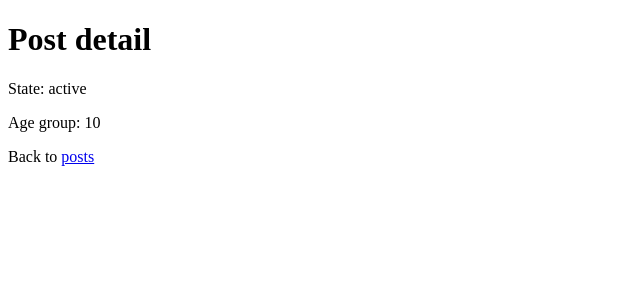
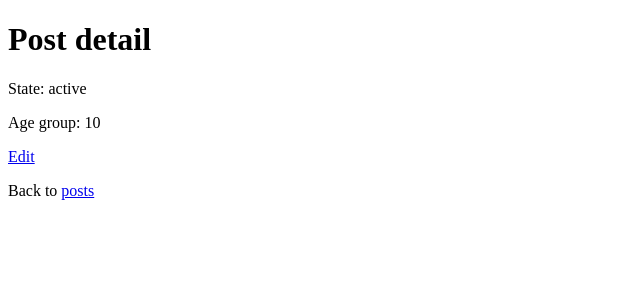
Before and after one commit to willthefirst/taqueria, a Django app: template guacamole/templates/post_details.html in a window 1280 px wide. Shown: the top 300 px of the page, without its empty margins (0-640 px from the left). Run offline with Django 4.2, Linux system fonts and the light colour scheme; the template is opened without the code that fills it: most values are stand-ins (such as "Sample title", 1, 10 or a date in 2020).

Commit message:
Add edit links everywhere

```diff
--- a/guacamole/templates/post_details.html
+++ b/guacamole/templates/post_details.html
@@ -4,6 +4,9 @@
   <p>State: {{ post.state }}</p>
   <p>Age group: {{ post.age_group }}</p>
   <p>
+    <a href="{% url 'api-1.0.0:get_post_editor' post.id %}" hx-boost="true">Edit</a>
+  </p>
+  <p>
     Back to <a href="{% url 'api-1.0.0:get_posts' %}" hx-boost="true">posts</a>
   </p>
 {% endblock content %}
--- a/guacamole/templates/posts_list.html
+++ b/guacamole/templates/posts_list.html
@@ -9,6 +9,7 @@
       <li>
         State: {{ post.state }} | Age group: {{ post.age_group }} |
         <a href="{% url 'api-1.0.0:get_post' post.id %}" hx-boost="true">Details</a>
+        | <a href="{% url 'api-1.0.0:get_post_editor' post.id %}" hx-boost="true">Edit</a>
       </li>
     {% endfor %}
   </ul>
```
Also changed, not shown: README.md.
